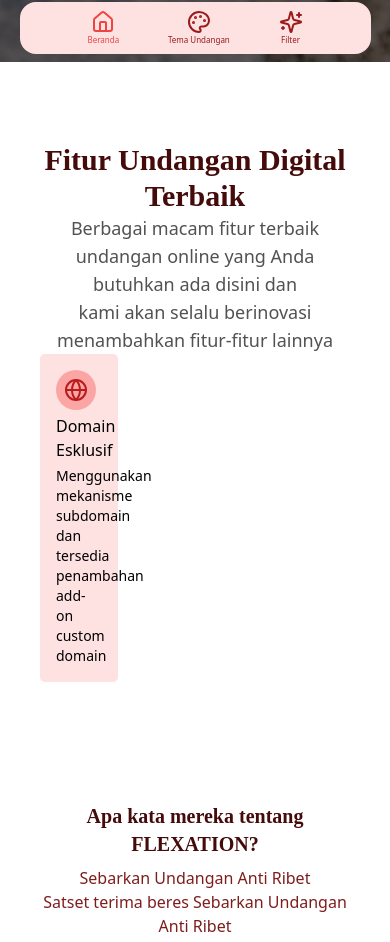
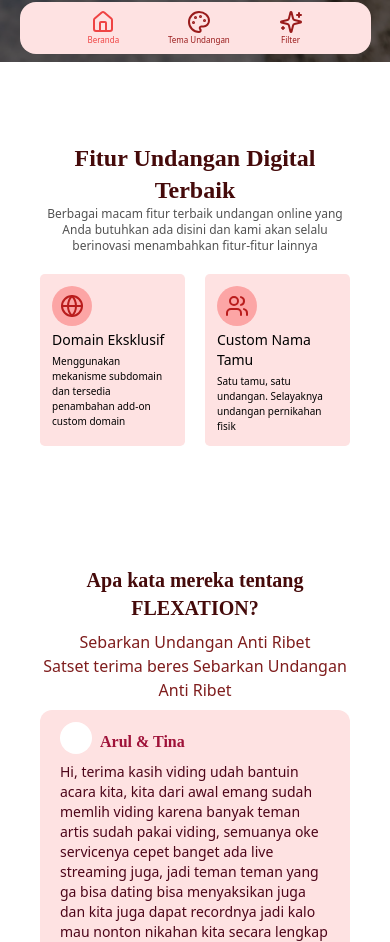
Before and after one commit to Flex-IT-Solution/fe-customer-site-flexation, a Next.js app: page / in a window 390 px wide. Shown: the part 782-1724 px from the top of the page. Built offline with nearby package versions, Linux system fonts and the light colour scheme.

Commit message:
F-01 : update fitur

```diff
--- a/src/app/page.tsx
+++ b/src/app/page.tsx
@@ -1,8 +1,9 @@
 'use client';
-import { Globe } from 'lucide-react';
+import { Globe, Users } from 'lucide-react';
 import * as React from 'react';
 import '@/lib/env';
 
+import FiturCard from '@/components/card/fitur.card';
 import { Button } from '@/components/ui/button';
 
 export default function HomePage() {
@@ -29,28 +30,28 @@
       </div>
 
       {/* fitur  */}
-      <div className='px-10 py-20 md:px-32'>
+      <div className='space-y-5 px-10 py-20 md:px-32'>
         <div className='text-center'>
-          <div className='font-secondary text-3xl font-bold text-red-950'>
+          <div className='font-secondary text-2xl font-bold text-red-950 md:text-3xl'>
             Fitur Undangan Digital Terbaik
           </div>
-          <div className='text-lg text-neutral-600'>
+          <div className='text-xs text-neutral-600 md:text-lg'>
             Berbagai macam fitur terbaik undangan online yang Anda butuhkan ada
-            disini dan <br /> kami akan selalu berinovasi menambahkan
-            fitur-fitur lainnya
+            disini dan <br className='hidden lg:inline' /> kami akan selalu
+            berinovasi menambahkan fitur-fitur lainnya
           </div>
         </div>
-        <div className='grid grid-cols-4'>
-          <div className='space-y-1 rounded-lg bg-red-100 p-4'>
-            <div className='w-fit rounded-full bg-red-300 p-2 text-sm text-red-700'>
-              <Globe />
-            </div>
-            <div className='font-medium'>Domain Esklusif</div>
-            <div className='text-sm'>
-              Menggunakan mekanisme subdomain dan tersedia penambahan add-on
-              custom domain
-            </div>
-          </div>
+        <div className='grid grid-cols-2 gap-5 md:grid-cols-3 lg:grid-cols-4'>
+          <FiturCard
+            icon={<Globe />}
+            title='Domain Eksklusif'
+            description='Menggunakan mekanisme subdomain dan tersedia penambahan add-on custom domain'
+          />
+          <FiturCard
+            icon={<Users />}
+            title='Custom Nama Tamu'
+            description='Satu tamu, satu undangan. Selayaknya undangan pernikahan fisik'
+          />
         </div>
       </div>
 
--- /dev/null
+++ b/src/components/card/fitur.card.tsx
@@ -0,0 +1,21 @@
+import React from 'react';
+
+interface DomainCardProps {
+  icon?: React.ReactNode;
+  title: string;
+  description: string;
+}
+
+const FiturCard: React.FC<DomainCardProps> = ({ icon, title, description }) => {
+  return (
+    <div className='space-y-1 rounded-lg bg-red-100 p-3 lg:p-4'>
+      <div className='w-fit rounded-full bg-red-300 p-2 text-sm text-red-700'>
+        {icon}
+      </div>
+      <div className='text-sm font-medium lg:text-base'>{title}</div>
+      <div className='text-[10px] lg:text-sm'>{description}</div>
+    </div>
+  );
+};
+
+export default FiturCard;
```
